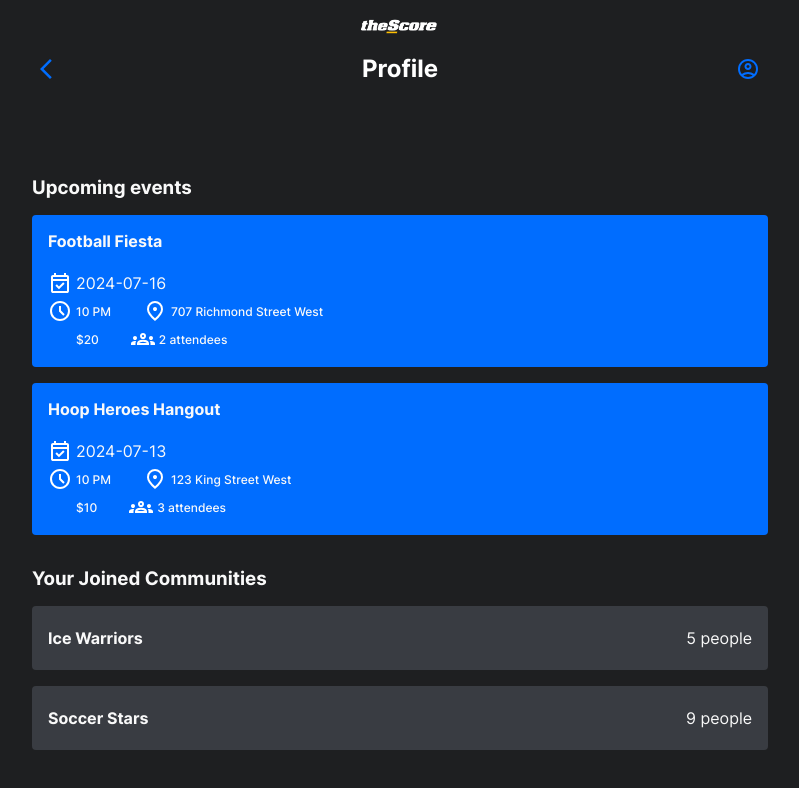
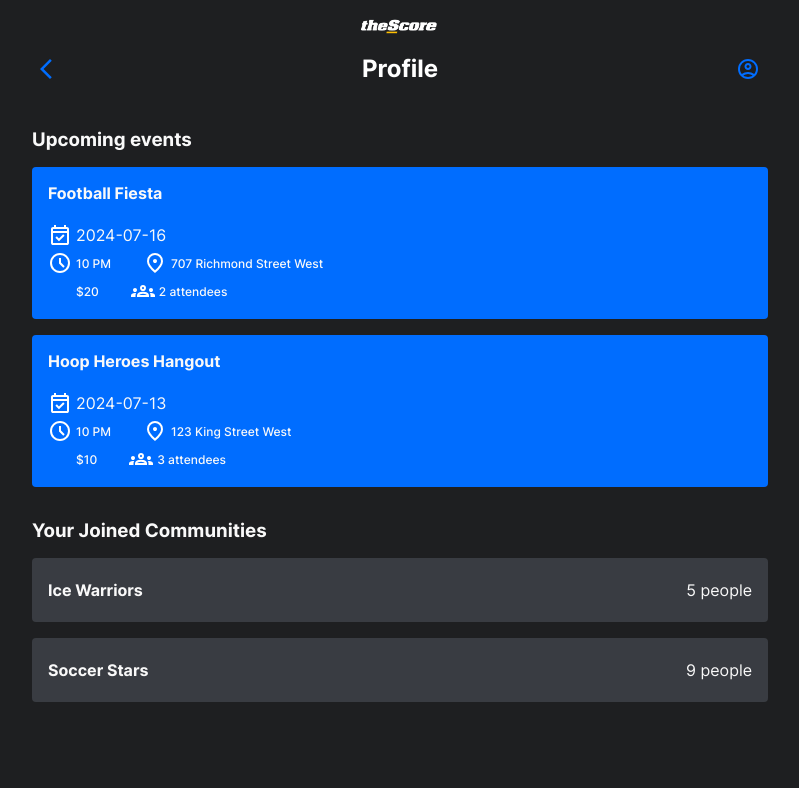
Before and after one commit to silvhua/the-score-hackathon, a React (Vite) app: page /profile in a window 1280 px wide. Shown: the top 788 px of the page, without its empty margins (240-1039 px from the left). Built offline with nearby package versions, Linux system fonts and the light colour scheme.

Commit message:
adds link

```diff
--- a/src/components/CommunityCard/CommunityCard.scss
+++ b/src/components/CommunityCard/CommunityCard.scss
@@ -10,6 +10,7 @@
   background-color: $score-gray-4;
   padding: 1rem;
   font-size: 1rem;
+  cursor: pointer;
 
   & h4 {
     padding: 0;
--- a/src/components/EventCard/EventCard.jsx
+++ b/src/components/EventCard/EventCard.jsx
@@ -4,13 +4,15 @@ import dateIcon from "../../assets/icons/date-white.svg";
 import groupIcon from "../../assets/icons/group-white.svg";
 import locationIcon from "../../assets/icons/location-white.svg";
 import timeIcon from "../../assets/icons/time-white.svg";
+import { Link } from "react-router-dom";
 
 const formatter = new Intl.DateTimeFormat("en-US", {
   hour: "2-digit",
 });
 
-const EventCard = ({ name, datetime, location, cost, attendees }) => {
+const EventCard = ({ id, name, datetime, location, cost, attendees }) => {
   return (
+    <Link to={`/event/${id}`}>
       <div className="profile-event-card">
         <div className="profile-event-card__content">
           <h3 className="profile-event-card__name">{name}</h3>
@@ -46,6 +48,7 @@ const EventCard = ({ name, datetime, location, cost, attendees }) => {
           </div>
         </div>
       </div>
+    </Link>
   );
 };
 
--- a/src/components/EventCard/EventCard.scss
+++ b/src/components/EventCard/EventCard.scss
@@ -13,6 +13,7 @@
   padding: 1rem;
   display: flex;
   flex-direction: row;
+  cursor: pointer;
 
   &__content {
     display: flex;
--- a/src/components/Header/Header.scss
+++ b/src/components/Header/Header.scss
@@ -51,4 +51,8 @@
   img {
     object-fit: contain;
   }
+
+  &__button-back {
+    cursor: pointer;
+  }
 }
--- a/src/pages/ProfilePage/ProfilePage.jsx
+++ b/src/pages/ProfilePage/ProfilePage.jsx
@@ -31,6 +31,7 @@ const ProfilePage = () => {
             {joinedEvents.map((joinedEvent, i) => {
               return (
                 <EventCard
+                  id={joinedEvent.id}
                   icons={icons}
                   key={i}
                   name={joinedEvent.name}
--- a/src/pages/ProfilePage/ProfilePage.scss
+++ b/src/pages/ProfilePage/ProfilePage.scss
@@ -16,7 +16,7 @@
 }
 
 .profile-wrp {
-  margin: 6rem;
+  margin: 3rem;
   display: flex;
   flex-direction: column;
   gap: 2rem;
--- a/src/styles/partials/_globals.scss
+++ b/src/styles/partials/_globals.scss
@@ -41,12 +41,12 @@ html {
 body {
   font-family: "Inter", Arial, Helvetica, sans-serif;
   background-color: $score-gray-5;
-  &::-webkit-scrollbar {
-    display: none;
-  }
+  // &::-webkit-scrollbar {
+  //   display: none;
+  // }
 }
 
 main {
   position: relative;
-  top: $header-height
+  top: $header-height;
 }
```
Lines whose indentation alone changed are shown as unchanged.
